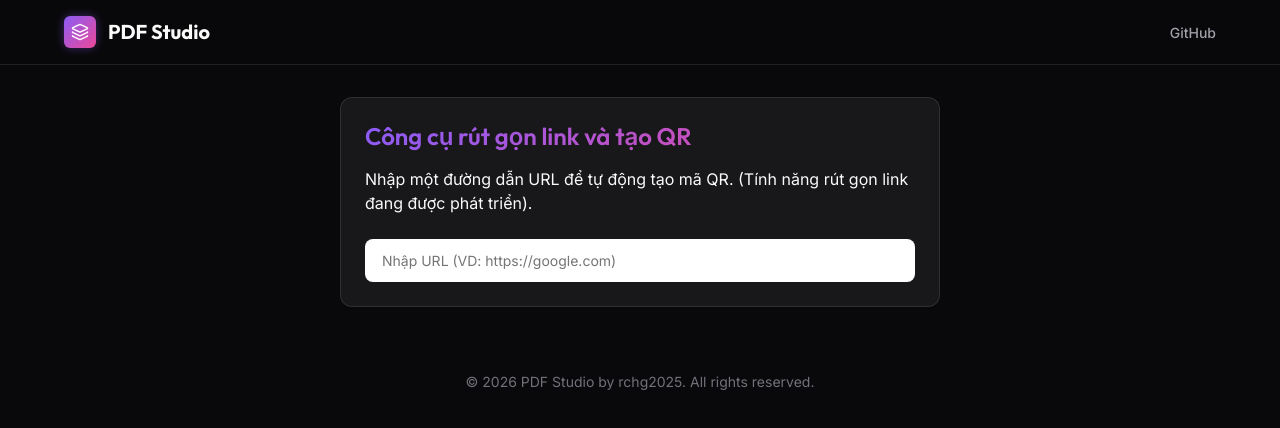
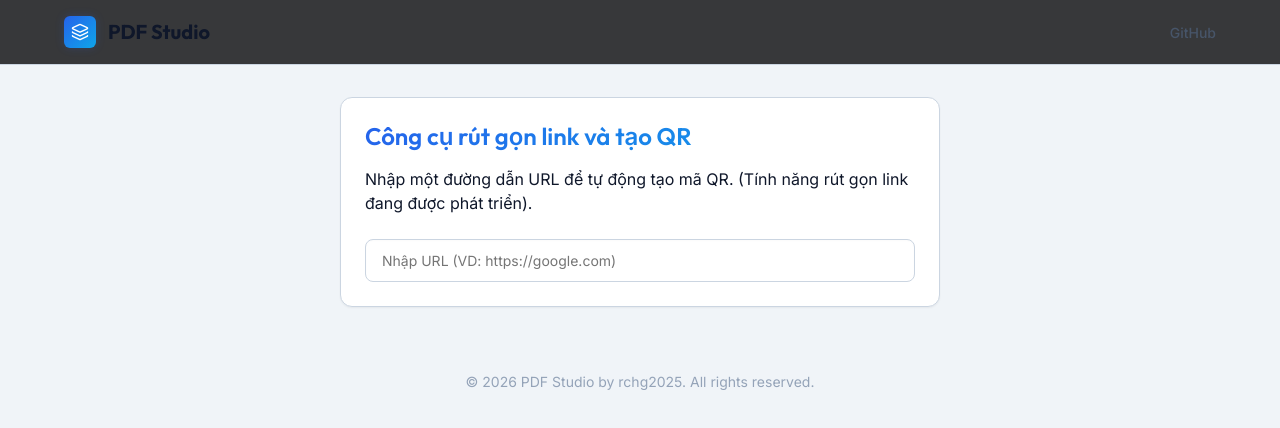
Before and after one commit to rchg2025/pdfstudio, a React (Vite) app: page /qr-link in a window 1280 px wide. Shown: the top 428 px of the page. Built offline with nearby package versions, Linux system fonts and the light colour scheme; no server answers.

Commit message:
Style: Update theme to Light Blue and White

```diff
--- a/src/index.css
+++ b/src/index.css
@@ -1,23 +1,23 @@
 @import url('https://fonts.googleapis.com/css2?family=Inter:wght@400;500;600;700&family=Outfit:wght@500;600;700&display=swap');
 
 :root {
-  /* Color Palette */
-  --bg-primary: #09090b;
-  --bg-secondary: #18181b;
-  --bg-tertiary: #27272a;
+  /* Color Palette - Blue & White Light Theme */
+  --bg-primary: #f0f4f8; /* Soft light blue/gray */
+  --bg-secondary: #ffffff; /* Pure white */
+  --bg-tertiary: #e2e8f0; /* Slightly darker gray for subtle contrast */
 
-  --text-primary: #fafafa;
-  --text-secondary: #a1a1aa;
-  --text-muted: #71717a;
+  --text-primary: #0f172a; /* Very dark slate for readability */
+  --text-secondary: #475569; /* Medium slate */
+  --text-muted: #94a3b8;
 
-  --primary: #8b5cf6; /* Violet */
-  --primary-hover: #7c3aed;
-  --primary-glow: rgba(139, 92, 246, 0.4);
+  --primary: #2563eb; /* Blue 600 */
+  --primary-hover: #1d4ed8; /* Blue 700 */
+  --primary-glow: rgba(37, 99, 235, 0.2);
 
-  --accent: #ec4899; /* Pink */
+  --accent: #0ea5e9; /* Sky blue */
 
-  --border: rgba(255, 255, 255, 0.1);
-  --border-focus: rgba(139, 92, 246, 0.5);
+  --border: #cbd5e1;
+  --border-focus: rgba(37, 99, 235, 0.4);
 
   --danger: #ef4444;
   --success: #10b981;
@@ -33,11 +33,11 @@
   --radius-xl: 1rem;
   --radius-2xl: 1.5rem;
 
-  /* Shadows */
+  /* Shadows - adjusted for light theme */
   --shadow-sm: 0 1px 2px 0 rgba(0, 0, 0, 0.05);
-  --shadow-md: 0 4px 6px -1px rgba(0, 0, 0, 0.1), 0 2px 4px -1px rgba(0, 0, 0, 0.06);
-  --shadow-lg: 0 10px 15px -3px rgba(0, 0, 0, 0.1), 0 4px 6px -2px rgba(0, 0, 0, 0.05);
-  --shadow-glow: 0 0 20px var(--primary-glow);
+  --shadow-md: 0 4px 6px -1px rgba(0, 0, 0, 0.08), 0 2px 4px -1px rgba(0, 0, 0, 0.04);
+  --shadow-lg: 0 10px 15px -3px rgba(0, 0, 0, 0.08), 0 4px 6px -2px rgba(0, 0, 0, 0.04);
+  --shadow-glow: 0 0 15px var(--primary-glow);
 }
 
 * {
@@ -94,27 +94,28 @@ button {
   padding: 0 1.5rem;
 }
 
-/* Glassmorphism */
+/* Glassmorphism - Light Version */
 .glass {
-  background: rgba(24, 24, 27, 0.6);
-  backdrop-filter: blur(12px);
-  -webkit-backdrop-filter: blur(12px);
-  border: 1px solid var(--border);
+  background: rgba(255, 255, 255, 0.7);
+  backdrop-filter: blur(16px);
+  -webkit-backdrop-filter: blur(16px);
+  border: 1px solid rgba(255, 255, 255, 0.6);
 }
 
 .glass-card {
-  background: rgba(24, 24, 27, 0.6);
-  backdrop-filter: blur(12px);
-  -webkit-backdrop-filter: blur(12px);
-  border: 1px solid var(--border);
+  background: rgba(255, 255, 255, 0.85);
+  backdrop-filter: blur(16px);
+  -webkit-backdrop-filter: blur(16px);
+  border: 1px solid rgba(255, 255, 255, 0.8);
   border-radius: var(--radius-lg);
   padding: 1.5rem;
   transition: all 0.3s ease;
+  box-shadow: var(--shadow-md);
 }
 
 .glass-card:hover {
-  border-color: var(--border-focus);
-  box-shadow: var(--shadow-glow);
+  border-color: rgba(37, 99, 235, 0.3);
+  box-shadow: var(--shadow-lg), 0 0 0 1px rgba(37, 99, 235, 0.1);
   transform: translateY(-2px);
 }
 
@@ -134,24 +135,26 @@ button {
 .btn-primary {
   background: linear-gradient(135deg, var(--primary), var(--primary-hover));
   color: white;
-  box-shadow: 0 4px 14px 0 var(--primary-glow);
+  box-shadow: 0 4px 10px 0 rgba(37, 99, 235, 0.3);
 }
 
-.btn-primary:hover {
-  opacity: 0.9;
-  box-shadow: 0 6px 20px var(--primary-glow);
+.btn-primary:hover:not(:disabled) {
+  opacity: 0.95;
+  box-shadow: 0 6px 15px rgba(37, 99, 235, 0.4);
   transform: translateY(-1px);
 }
 
 .btn-secondary {
-  background: var(--bg-tertiary);
+  background: var(--bg-secondary);
   color: var(--text-primary);
   border: 1px solid var(--border);
+  box-shadow: var(--shadow-sm);
 }
 
-.btn-secondary:hover {
-  background: rgba(255, 255, 255, 0.1);
-  border-color: var(--text-muted);
+.btn-secondary:hover:not(:disabled) {
+  background: var(--bg-primary);
+  border-color: var(--primary);
+  color: var(--primary);
 }
 
 /* Inputs */
@@ -165,6 +168,7 @@ button {
   font-family: inherit;
   font-size: 0.875rem;
   transition: all 0.2s;
+  box-shadow: inset 0 1px 2px rgba(0, 0, 0, 0.02);
 }
 
 .input:focus {
```
